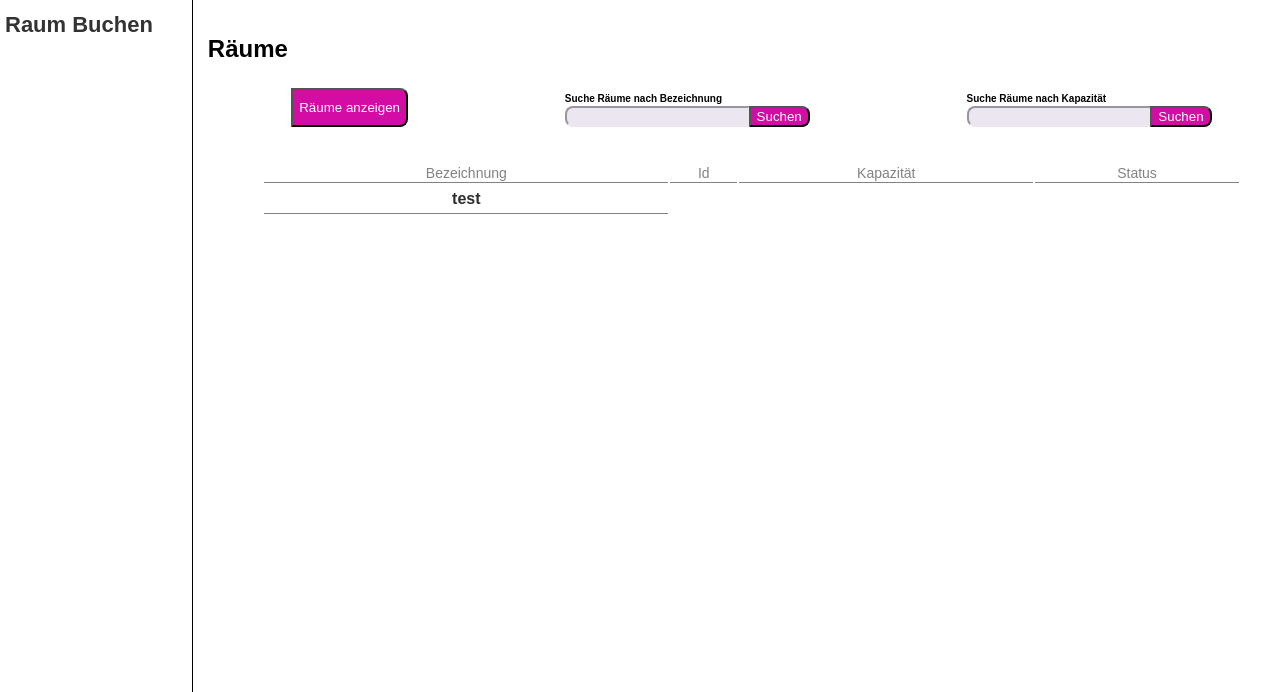
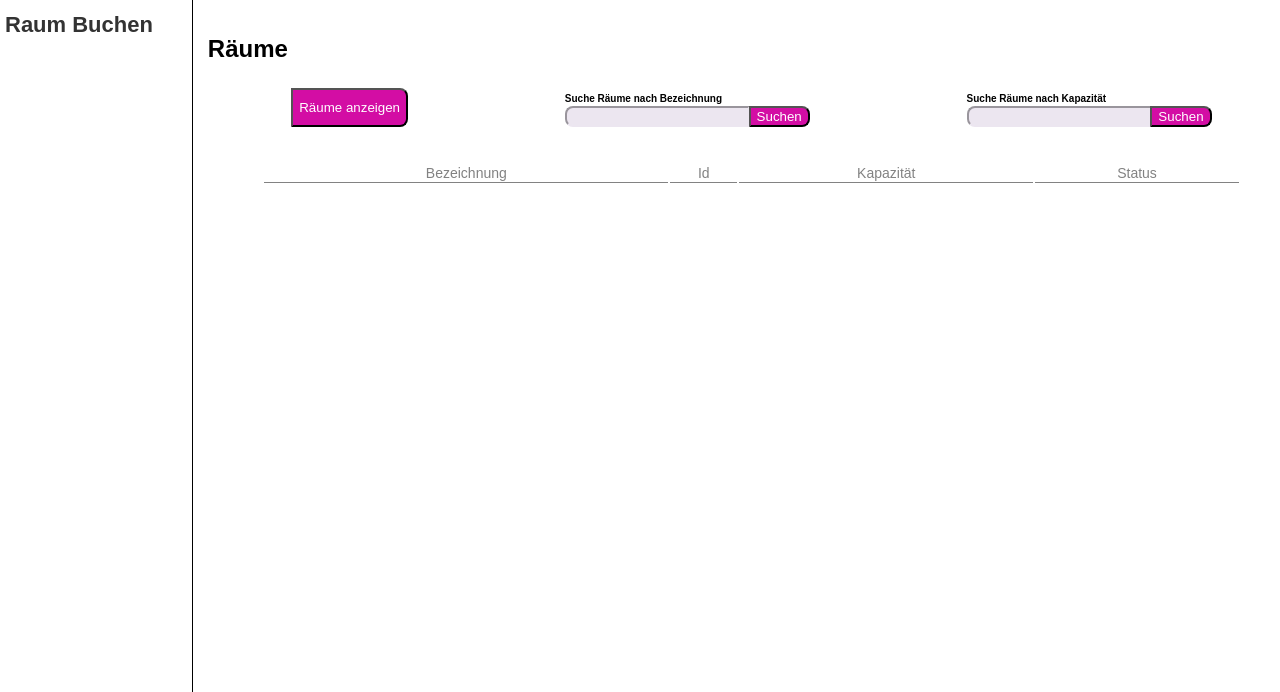
Before and after one commit to FabianHen/AstroSphere, a Flask app: page /intern/rooms in a window 1280 px wide. Shown: the part 108-800 px from the top of the page. Run offline with Flask 3, Linux system fonts and the light colour scheme; lists and menus that the app fills with data are empty.

Commit message:
remove test row

```diff
--- a/applications/templates/intern_rooms.html
+++ b/applications/templates/intern_rooms.html
@@ -55,9 +55,6 @@
                         <th>Kapazität</th>
                         <th>Status</th>
                     </tr>
-                    <tr>
-                        <td>test</th>
-                    </tr>
                 </table>
                 </div>
             </div>
```
